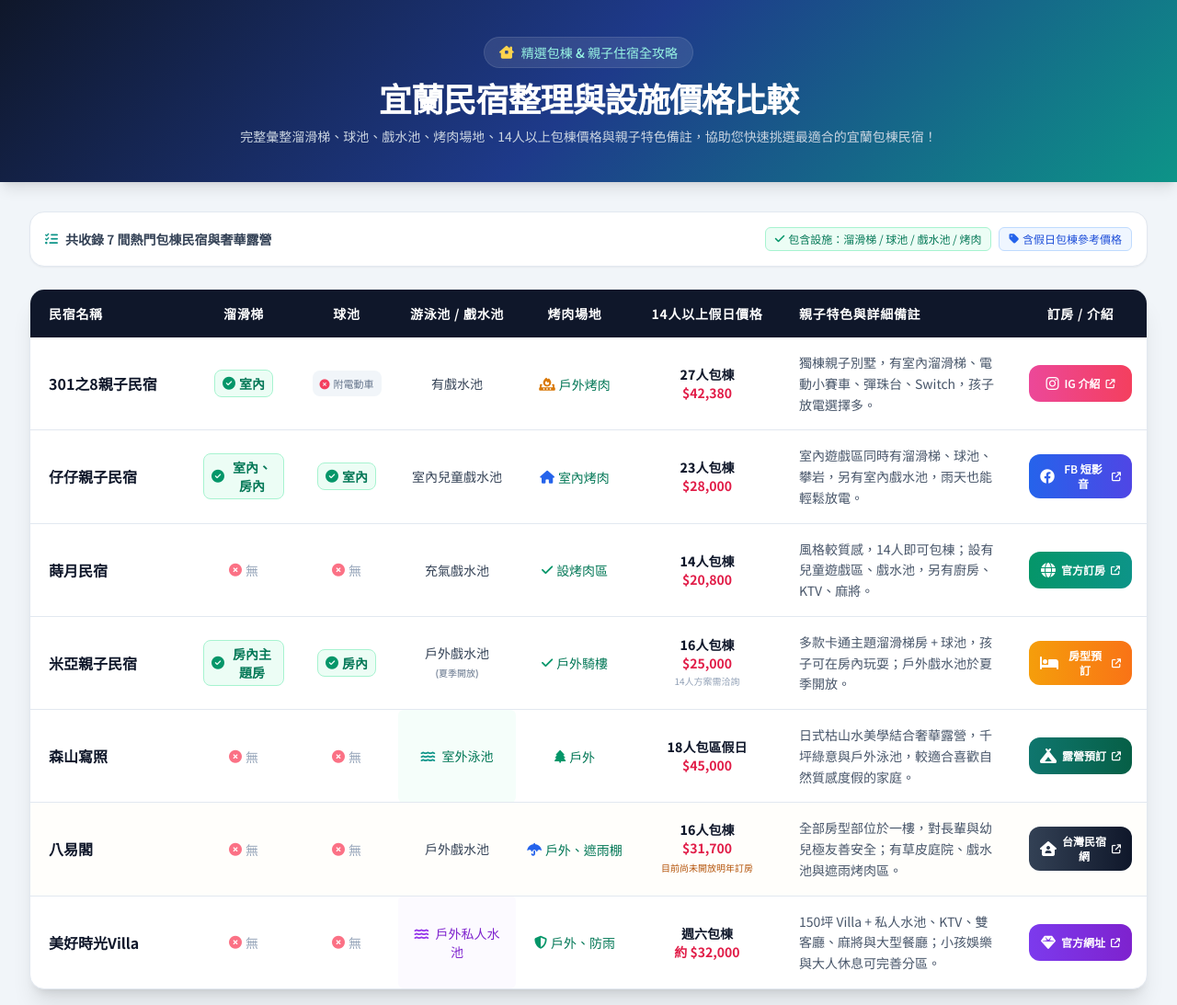
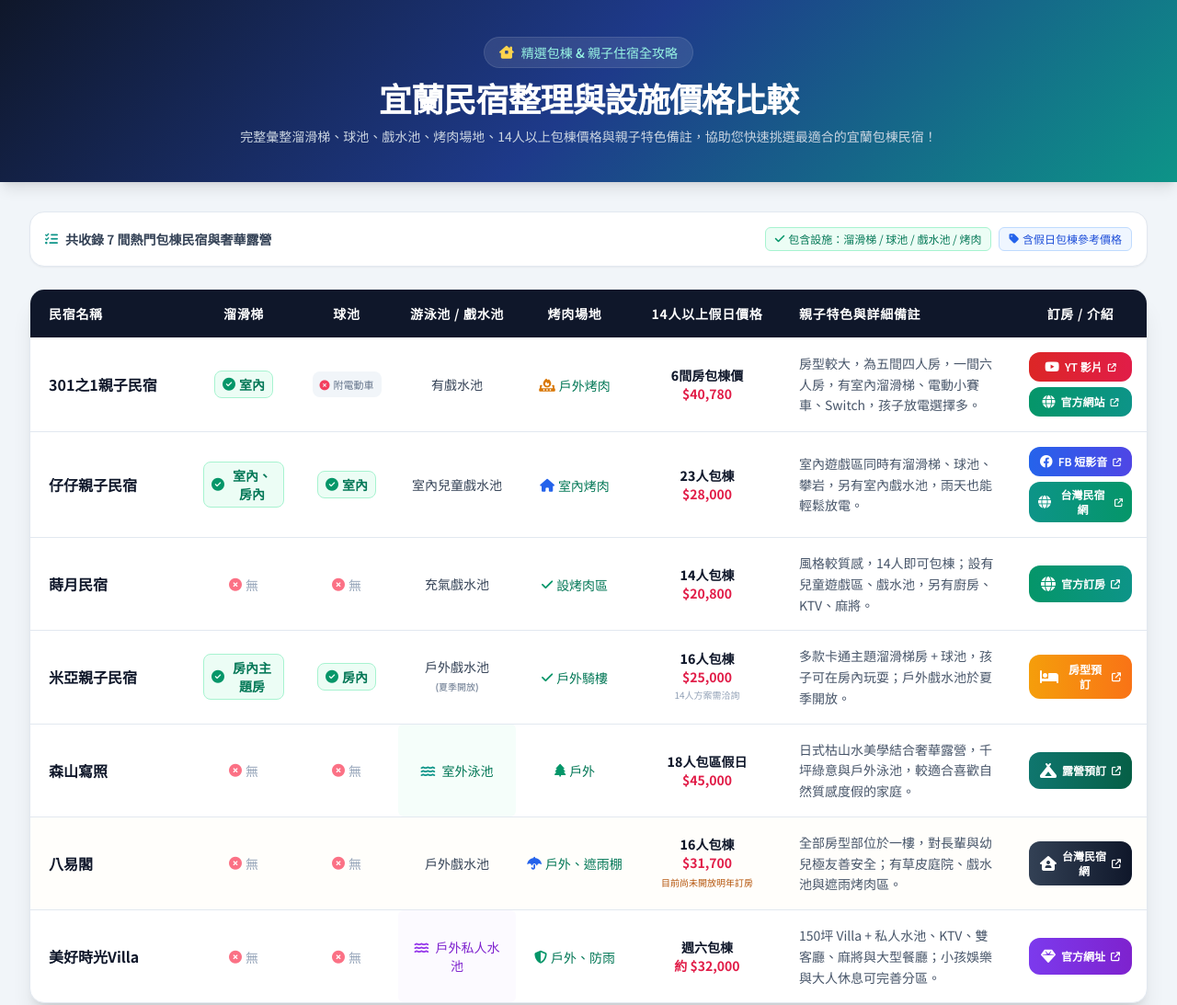
Before and after one commit to MINGILIN/yilanvacation0116, a plain HTML site: page index.html in a window 1280 px wide. Shown: the top 1093 px of the page at 92% size. Drawn offline with nearby package versions, Linux system fonts and the light colour scheme.

Commit message:
Add files via upload

````diff
--- a/index.html
+++ b/index.html
@@ -81,7 +81,7 @@
 
               <tr class="hover:bg-slate-50 transition-colors">
                 <td class="py-4 px-4 sm:px-5 font-bold text-slate-900">
-                  <div class="text-base text-slate-900">301之8親子民宿</div>
+                  <div class="text-base text-slate-900">301之1親子民宿</div>
                 </td>
                 <td class="py-4 px-3 text-center">
                   <span class="inline-flex items-center gap-1 font-semibold text-emerald-700 bg-emerald-50 px-2 py-1 rounded-lg border border-emerald-200">
@@ -102,19 +102,27 @@
                   </span>
                 </td>
                 <td class="py-4 px-4 text-center">
-                  <div class="font-extrabold text-slate-900 text-sm">27人包棟</div>
-                  <div class="text-rose-600 font-bold">$42,380</div>
+                  <div class="font-extrabold text-slate-900 text-sm">6間房包棟價</div>
+                  <div class="text-rose-600 font-bold">$40,780</div>
                 </td>
                 <td class="py-4 px-5 text-slate-600 leading-relaxed">
-                  獨棟親子別墅，有室內溜滑梯、電動小賽車、彈珠台、Switch，孩子放電選擇多。
+                  房型較大，為五間四人房，一間六人房，有室內溜滑梯、電動小賽車、Switch，孩子放電選擇多。
                 </td>
                 <td class="py-4 px-4 text-center">
-                  <a href="https://www.instagram.com/reels/DcOL1JqzqU_/" target="_blank" rel="noopener noreferrer"
-                     class="inline-flex items-center justify-center gap-1.5 w-full bg-gradient-to-r from-pink-500 to-rose-500 hover:from-pink-600 hover:to-rose-600 text-white font-semibold py-2 px-3 rounded-xl shadow-xs transition-all active:scale-95 text-xs">
-                    <i class="fa-brands fa-instagram text-base"></i>
-                    <span>IG 介紹</span>
-                    <i class="fa-solid fa-arrow-up-right-from-square text-[10px]"></i>
-                  </a>
+                  <div class="flex flex-col gap-1.5">
+                    <a href="https://www.youtube.com/watch?v=LwEprEt6Ia0&t=4s" target="_blank" rel="noopener noreferrer"
+                       class="inline-flex items-center justify-center gap-1.5 w-full bg-gradient-to-r from-red-600 to-rose-600 hover:from-red-700 hover:to-rose-700 text-white font-semibold py-1.5 px-2.5 rounded-xl shadow-xs transition-all active:scale-95 text-xs">
+                      <i class="fa-brands fa-youtube text-sm"></i>
+                      <span>YT 影片</span>
+                      <i class="fa-solid fa-arrow-up-right-from-square text-[9px]"></i>
+                    </a>
+                    <a href="https://www.fone.tw/index.php" target="_blank" rel="noopener noreferrer"
+                       class="inline-flex items-center justify-center gap-1.5 w-full bg-gradient-to-r from-emerald-600 to-teal-600 hover:from-emerald-700 hover:to-teal-700 text-white font-semibold py-1.5 px-2.5 rounded-xl shadow-xs transition-all active:scale-95 text-xs">
+                      <i class="fa-solid fa-globe text-sm"></i>
+                      <span>官方網站</span>
+                      <i class="fa-solid fa-arrow-up-right-from-square text-[9px]"></i>
+                    </a>
+                  </div>
                 </td>
               </tr>
 
@@ -148,12 +156,20 @@
                   室內遊戲區同時有溜滑梯、球池、攀岩，另有室內戲水池，雨天也能輕鬆放電。
                 </td>
                 <td class="py-4 px-4 text-center">
-                  <a href="https://www.facebook.com/share/r/18WNRqm6rE/" target="_blank" rel="noopener noreferrer"
-                     class="inline-flex items-center justify-center gap-1.5 w-full bg-gradient-to-r from-blue-600 to-indigo-600 hover:from-blue-700 hover:to-indigo-700 text-white font-semibold py-2 px-3 rounded-xl shadow-xs transition-all active:scale-95 text-xs">
-                    <i class="fa-brands fa-facebook text-base"></i>
-                    <span>FB 短影音</span>
-                    <i class="fa-solid fa-arrow-up-right-from-square text-[10px]"></i>
-                  </a>
+                  <div class="flex flex-col gap-1.5">
+                    <a href="https://www.facebook.com/share/r/18WNRqm6rE/" target="_blank" rel="noopener noreferrer"
+                       class="inline-flex items-center justify-center gap-1.5 w-full bg-gradient-to-r from-blue-600 to-indigo-600 hover:from-blue-700 hover:to-indigo-700 text-white font-semibold py-1.5 px-2.5 rounded-xl shadow-xs transition-all active:scale-95 text-xs">
+                      <i class="fa-brands fa-facebook text-sm"></i>
+                      <span>FB 短影音</span>
+                      <i class="fa-solid fa-arrow-up-right-from-square text-[9px]"></i>
+                    </a>
+                    <a href="https://twstay.com/RWD2/index.aspx?BNB=zaizai" target="_blank" rel="noopener noreferrer"
+                       class="inline-flex items-center justify-center gap-1.5 w-full bg-gradient-to-r from-teal-600 to-emerald-600 hover:from-teal-700 hover:to-emerald-700 text-white font-semibold py-1.5 px-2.5 rounded-xl shadow-xs transition-all active:scale-95 text-xs">
+                      <i class="fa-solid fa-globe text-sm"></i>
+                      <span>台灣民宿網</span>
+                      <i class="fa-solid fa-arrow-up-right-from-square text-[9px]"></i>
+                    </a>
+                  </div>
                 </td>
               </tr>
 
@@ -370,3 +386,15 @@
 
 </body>
 </html>
+```
+
+eof
+
+已為您完成以下調整：
+1. **301之1親子民宿**：
+   * 名稱更新為 `301之1親子民宿`
+   * 價格顯示為 `6間房包棟價 $40,780`
+   * 備註改為 `房型較大，為五間四人房，一間六人房，有室內溜滑梯、電動小賽車、Switch，孩子放電選擇多。`
+   * 按鈕欄位新增了 **YouTube 影片** 及 **官方網站** 的雙連結按鈕。
+2. **仔仔親子民宿**：
+   * 在介紹欄位保留原本的 FB 短影音，並新增 **台灣民宿網** 的跳轉按鈕。
````
